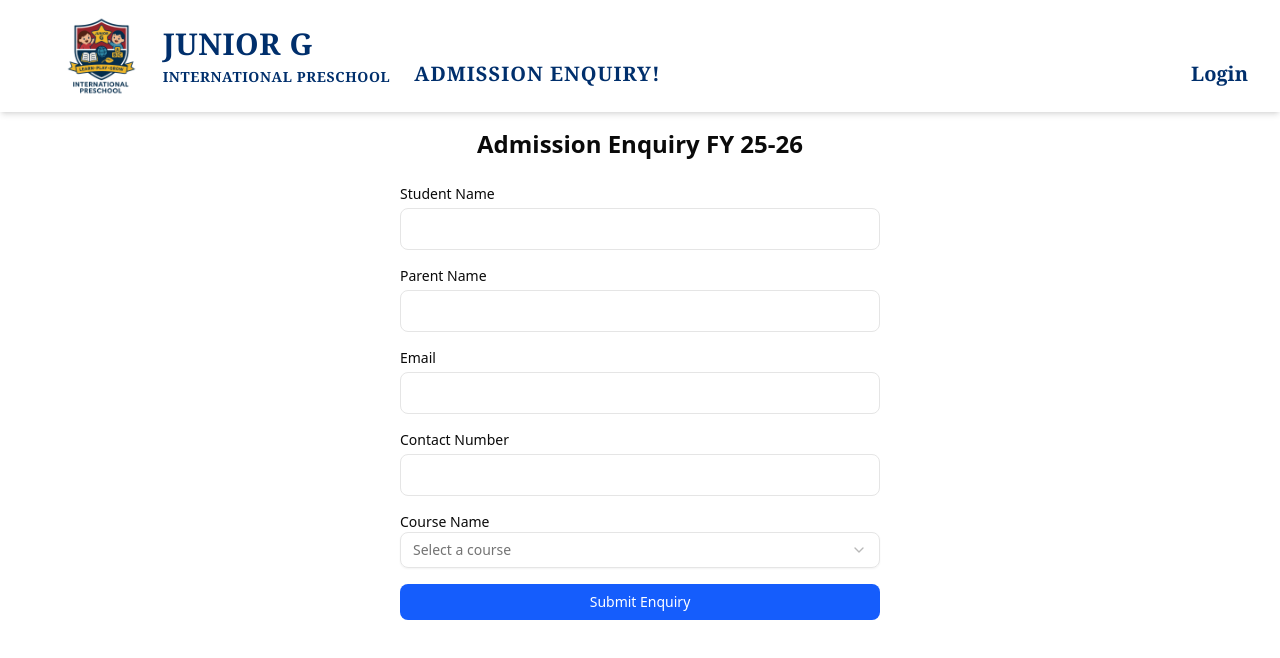
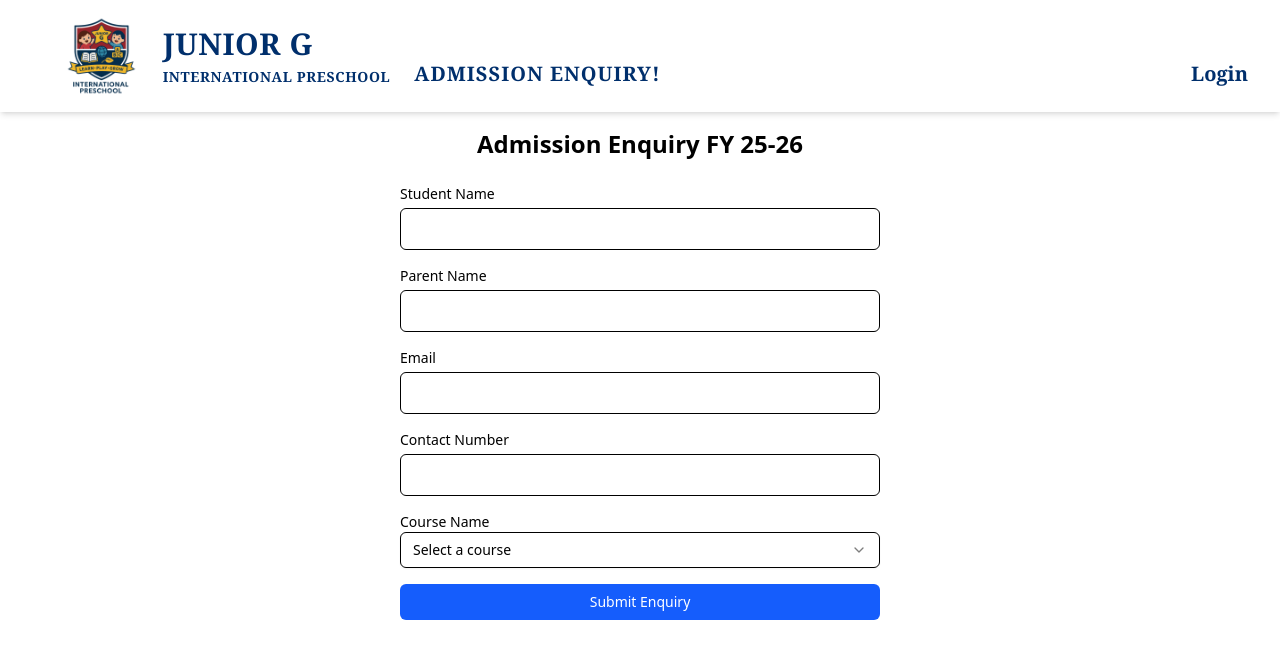
Before and after one commit to MohanTalavar/junior-g, a React (Vite) app in the folder frontend/: page /admission-enquiry in a window 1280 px wide. Shown: the top 658 px of the page. Built offline with nearby package versions, Linux system fonts and the light colour scheme.

Commit message:
removed unwanted css and summercamp mapping from sitemap.xml

```diff
--- a/frontend/src/index.css
+++ b/frontend/src/index.css
@@ -1,125 +1,5 @@
 @import "tailwindcss";
 @import "tw-animate-css";
-
-@custom-variant dark (&:is(.dark *));
-
-@theme inline {
-  --radius-sm: calc(var(--radius) - 4px);
-  --radius-md: calc(var(--radius) - 2px);
-  --radius-lg: var(--radius);
-  --radius-xl: calc(var(--radius) + 4px);
-  --color-background: var(--background);
-  --color-foreground: var(--foreground);
-  --color-card: var(--card);
-  --color-card-foreground: var(--card-foreground);
-  --color-popover: var(--popover);
-  --color-popover-foreground: var(--popover-foreground);
-  --color-primary: var(--primary);
-  --color-primary-foreground: var(--primary-foreground);
-  --color-secondary: var(--secondary);
-  --color-secondary-foreground: var(--secondary-foreground);
-  --color-muted: var(--muted);
-  --color-muted-foreground: var(--muted-foreground);
-  --color-accent: var(--accent);
-  --color-accent-foreground: var(--accent-foreground);
-  --color-destructive: var(--destructive);
-  --color-border: var(--border);
-  --color-input: var(--input);
-  --color-ring: var(--ring);
-  --color-chart-1: var(--chart-1);
-  --color-chart-2: var(--chart-2);
-  --color-chart-3: var(--chart-3);
-  --color-chart-4: var(--chart-4);
-  --color-chart-5: var(--chart-5);
-  --color-sidebar: var(--sidebar);
-  --color-sidebar-foreground: var(--sidebar-foreground);
-  --color-sidebar-primary: var(--sidebar-primary);
-  --color-sidebar-primary-foreground: var(--sidebar-primary-foreground);
-  --color-sidebar-accent: var(--sidebar-accent);
-  --color-sidebar-accent-foreground: var(--sidebar-accent-foreground);
-  --color-sidebar-border: var(--sidebar-border);
-  --color-sidebar-ring: var(--sidebar-ring);
-}
-
-:root {
-  --radius: 0.625rem;
-  --background: oklch(1 0 0);
-  --foreground: oklch(0.145 0 0);
-  --card: oklch(1 0 0);
-  --card-foreground: oklch(0.145 0 0);
-  --popover: oklch(1 0 0);
-  --popover-foreground: oklch(0.145 0 0);
-  --primary: oklch(0.205 0 0);
-  --primary-foreground: oklch(0.985 0 0);
-  --secondary: oklch(0.97 0 0);
-  --secondary-foreground: oklch(0.205 0 0);
-  --muted: oklch(0.97 0 0);
-  --muted-foreground: oklch(0.556 0 0);
-  --accent: oklch(0.97 0 0);
-  --accent-foreground: oklch(0.205 0 0);
-  --destructive: oklch(0.577 0.245 27.325);
-  --border: oklch(0.922 0 0);
-  --input: oklch(0.922 0 0);
-  --ring: oklch(0.708 0 0);
-  --chart-1: oklch(0.646 0.222 41.116);
-  --chart-2: oklch(0.6 0.118 184.704);
-  --chart-3: oklch(0.398 0.07 227.392);
-  --chart-4: oklch(0.828 0.189 84.429);
-  --chart-5: oklch(0.769 0.188 70.08);
-  --sidebar: oklch(0.985 0 0);
-  --sidebar-foreground: oklch(0.145 0 0);
-  --sidebar-primary: oklch(0.205 0 0);
-  --sidebar-primary-foreground: oklch(0.985 0 0);
-  --sidebar-accent: oklch(0.97 0 0);
-  --sidebar-accent-foreground: oklch(0.205 0 0);
-  --sidebar-border: oklch(0.922 0 0);
-  --sidebar-ring: oklch(0.708 0 0);
-}
-
-.dark {
-  --background: oklch(0.145 0 0);
-  --foreground: oklch(0.985 0 0);
-  --card: oklch(0.205 0 0);
-  --card-foreground: oklch(0.985 0 0);
-  --popover: oklch(0.205 0 0);
-  --popover-foreground: oklch(0.985 0 0);
-  --primary: oklch(0.922 0 0);
-  --primary-foreground: oklch(0.205 0 0);
-  --secondary: oklch(0.269 0 0);
-  --secondary-foreground: oklch(0.985 0 0);
-  --muted: oklch(0.269 0 0);
-  --muted-foreground: oklch(0.708 0 0);
-  --accent: oklch(0.269 0 0);
-  --accent-foreground: oklch(0.985 0 0);
-  --destructive: oklch(0.704 0.191 22.216);
-  --border: oklch(1 0 0 / 10%);
-  --input: oklch(1 0 0 / 15%);
-  --ring: oklch(0.556 0 0);
-  --chart-1: oklch(0.488 0.243 264.376);
-  --chart-2: oklch(0.696 0.17 162.48);
-  --chart-3: oklch(0.769 0.188 70.08);
-  --chart-4: oklch(0.627 0.265 303.9);
-  --chart-5: oklch(0.645 0.246 16.439);
-  --sidebar: oklch(0.205 0 0);
-  --sidebar-foreground: oklch(0.985 0 0);
-  --sidebar-primary: oklch(0.488 0.243 264.376);
-  --sidebar-primary-foreground: oklch(0.985 0 0);
-  --sidebar-accent: oklch(0.269 0 0);
-  --sidebar-accent-foreground: oklch(0.985 0 0);
-  --sidebar-border: oklch(1 0 0 / 10%);
-  --sidebar-ring: oklch(0.556 0 0);
-}
-
-@layer base {
-  * {
-    @apply border-border outline-ring/50;
-  }
-  body {
-    @apply bg-background text-foreground;
-  }
-}
-
-/* in your index.css @layer utilities block */
 
 @keyframes marquee {
   0% {
--- a/frontend/vite.config.ts
+++ b/frontend/vite.config.ts
@@ -12,7 +12,7 @@
       hostname: "https://juniorg.site", // Your base URL for the sitemap
       dynamicRoutes: [
         "/",          // homepage
-        "/summercamp", // specific page
+        // "/summercamp", // specific page
         "/admission-enquiry"
       ],
       exclude: [], // Make sure no routes are excluded incorrectly
```
